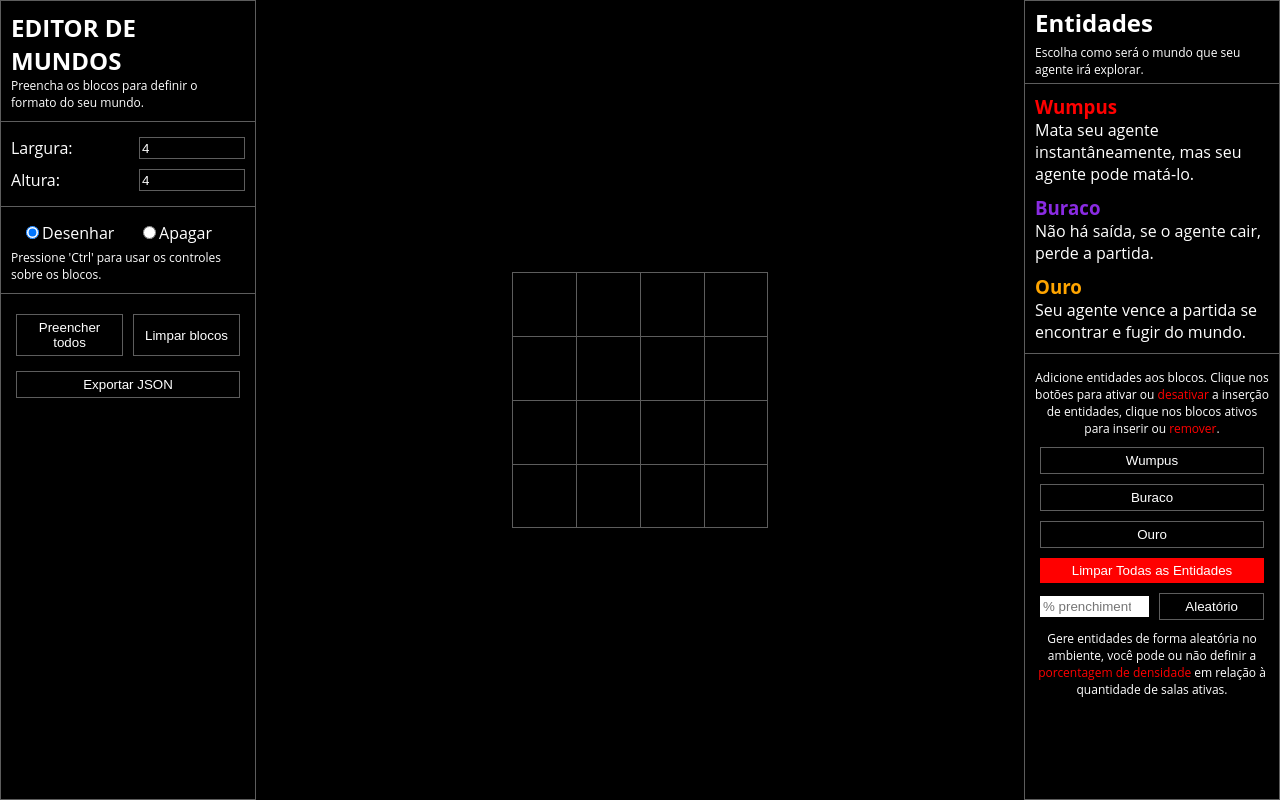
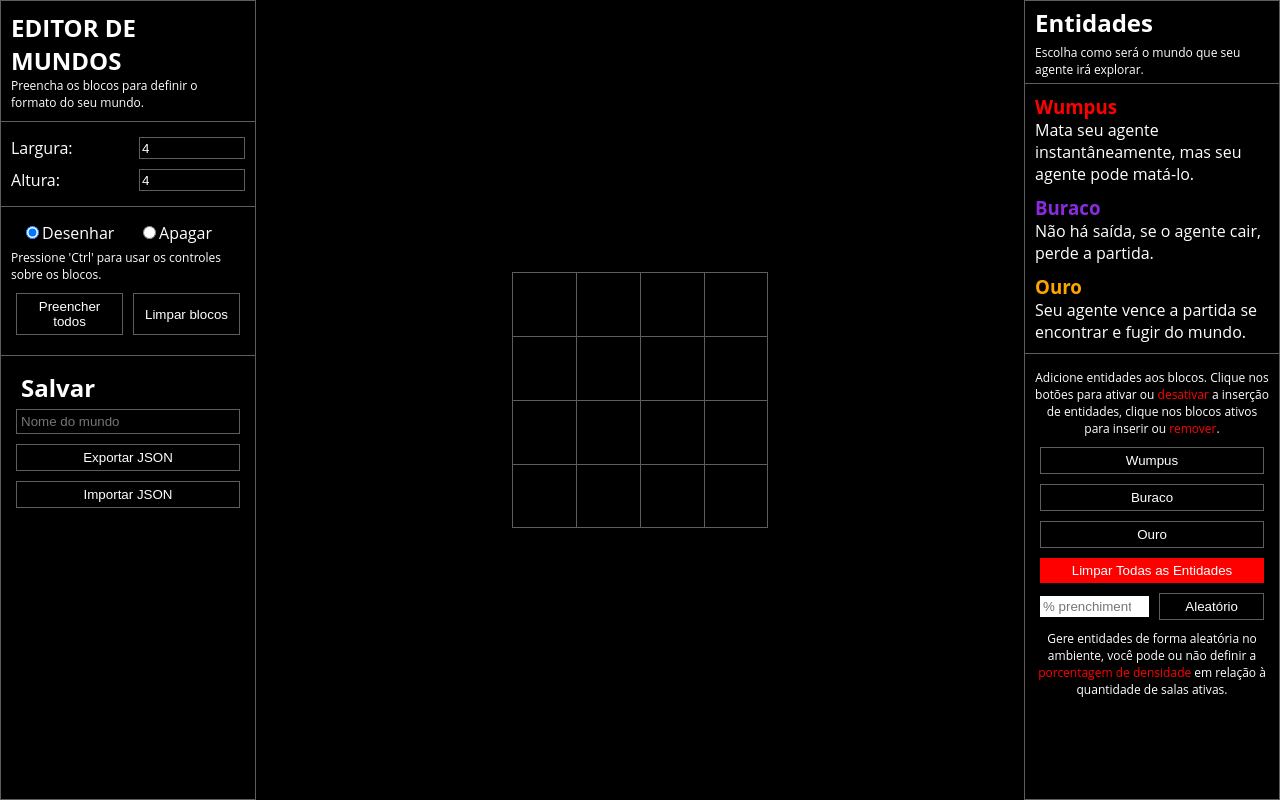
Before and after one commit to williamsdavid5/wumpus-verse-frontend, a React (Vite) app: page /mapa in a window 1280 px wide. Built offline with nearby package versions, Linux system fonts and the light colour scheme.

Commit message:
adicionadas a função de expotar mundo. adicionado o campo de nome do mundo

```diff
--- a/src/pages/Mapa.jsx
+++ b/src/pages/Mapa.jsx
@@ -25,6 +25,7 @@ export default function Mapa() {
     const [ctrlPressionado, setCtrlPressionado] = useState(false)
     const mousePosition = useRef(null);
     const [modoInsercao, setModoInsercao] = useState(null);
+    const [nomeMundo, setNomeMundo] = useState('');
 
 
     const [grid, setGrid] = useState(() =>
@@ -159,7 +160,13 @@ export default function Mapa() {
     }
 
     const exportarJSON = () => {
+        if (!nomeMundo.trim()) {
+            alert('Por favor, preencha o nome do mundo antes de exportar!');
+            return;
+        }
+
         const payload = {
+            nome: nomeMundo.trim(),
             largura,
             altura,
             salas: grid.flatMap((row, y) =>
@@ -178,13 +185,73 @@ export default function Mapa() {
 
         const a = document.createElement('a')
         a.href = url
-        a.download = `mapa_${largura}x${altura}.json`
+        a.download = `mapa_${nomeMundo.trim().replace(/\s+/g, '_')}.json`
         document.body.appendChild(a)
         a.click()
         document.body.removeChild(a)
         URL.revokeObjectURL(url)
     }
 
+    const importarJSON = () => {
+
+        const input = document.createElement('input');
+        input.type = 'file';
+        input.accept = '.json';
+
+        input.onchange = (e) => {
+            const file = e.target.files[0];
+            if (!file) return;
+
+            const reader = new FileReader();
+            reader.onload = (event) => {
+                try {
+                    const data = JSON.parse(event.target.result);
+
+                    if (!data.nome || !data.largura || !data.altura || !Array.isArray(data.salas)) {
+                        alert('Arquivo JSON inválido!');
+                        return;
+                    }
+
+                    setNomeMundo(data.nome);
+                    setLargura(data.largura);
+                    setAltura(data.altura);
+
+                    const novoGrid = Array.from({ length: data.altura }, (_, y) =>
+                        Array.from({ length: data.largura }, (_, x) => {
+                            const sala = data.salas.find(s => s.x === x && s.y === y);
+
+                            if (sala) {
+                                return {
+                                    ativa: true,
+                                    wumpus: sala.wumpus || false,
+                                    buraco: sala.buraco || false,
+                                    ouro: sala.ouro || false
+                                };
+                            } else {
+                                return {
+                                    ativa: false,
+                                    wumpus: false,
+                                    buraco: false,
+                                    ouro: false
+                                };
+                            }
+                        })
+                    );
+
+                    setGrid(novoGrid);
+
+                    // alert(`Mundo "${data.nome}" importado com sucesso!`);
+
+                } catch (error) {
+                    alert('Erro ao ler arquivo JSON: ' + error.message);
+                }
+            };
+
+            reader.readAsText(file);
+        };
+
+        input.click();
+    }
 
     const toggleModoInsercao = (elemento) => {
         if (modoInsercao === elemento) {
@@ -249,25 +316,19 @@ export default function Mapa() {
         setGrid(prev => {
             const novaGrid = prev.map(row => row.slice());
 
-            // Conta quantas salas estão ativas
             const salasAtivas = novaGrid.flat().filter(celula => celula.ativa).length;
             if (salasAtivas === 0) return novaGrid;
 
-            // Para cada tipo de entidade, calcula quantas adicionar
             const entidades = ['wumpus', 'buraco', 'ouro'];
 
             entidades.forEach(entidade => {
-                // Define a porcentagem para esta entidade
                 let porcentagemEntidade = porcentagem;
                 if (!porcentagemEntidade) {
-                    // Gera porcentagem aleatória entre 5% e 95% se não foi especificada
-                    porcentagemEntidade = Math.floor(Math.random() * 15) + 1; // 5-95%
+                    porcentagemEntidade = Math.floor(Math.random() * 15) + 1;
                 }
 
-                // Calcula quantas salas preencher com esta entidade
                 const quantidade = Math.max(1, Math.floor((salasAtivas * porcentagemEntidade) / 100));
 
-                // Encontra todas as salas ativas sem esta entidade
                 const salasDisponiveis = [];
                 novaGrid.forEach((linha, y) => {
                     linha.forEach((celula, x) => {
@@ -277,10 +338,8 @@ export default function Mapa() {
                     });
                 });
 
-                // Embaralha as salas disponíveis
                 const salasEmbaralhadas = [...salasDisponiveis].sort(() => Math.random() - 0.5);
 
-                // Adiciona a entidade nas salas selecionadas
                 salasEmbaralhadas.slice(0, quantidade).forEach(({ x, y }) => {
                     novaGrid[y][x] = {
                         ...novaGrid[y][x],
@@ -351,15 +410,22 @@ export default function Mapa() {
                         </div>
 
                         <p className='paragrafoInformativo'>Pressione 'Ctrl' para usar os controles sobre os blocos.</p>
-                    </div>
-
-                    <div className='divControle'>
                         <div className='div-controles-auxiliar'>
                             <button className='botaoPreencher-apagar' onClick={preencherTodos}>Preencher todos</button>
                             <button className='botaoPreencher-apagar' onClick={limpar}>Limpar blocos</button>
                         </div>
-
+                    </div>
+                    <div className='divControle'>
+                        <h2>Salvar</h2>
+                        <input
+                            type="text"
+                            value={nomeMundo}
+                            onChange={(e) => setNomeMundo(e.target.value)}
+                            placeholder='Nome do mundo'
+                            className='nomeDoMundo'
+                        />
                         <button onClick={exportarJSON}>Exportar JSON</button>
+                        <button onClick={importarJSON}>Importar JSON</button>
                     </div>
                 </aside>
                 <section className='janelaCentralizada'>
--- a/src/pages/styles/mapa.css
+++ b/src/pages/styles/mapa.css
@@ -77,6 +77,15 @@ main {
 .janelaConfigMapa p {
     text-align: left;
     margin: 0;
+}
+
+.nomeDoMundo {
+    margin: 0px 5px;
+    padding: 4px;
+    margin-bottom: 5px;
+    background-color: black;
+    border: 1px solid var(--bordaCor);
+    color: white;
 }
 
 .botaoPreencher-apagar {
@@ -210,7 +219,8 @@ button:hover {
     /* display: flex; */
 }
 
-.janelaEntidades h2 {
+.janelaEntidades h2,
+.janelaConfigMapa h2 {
     margin: 5px 10px;
 }
 
```
